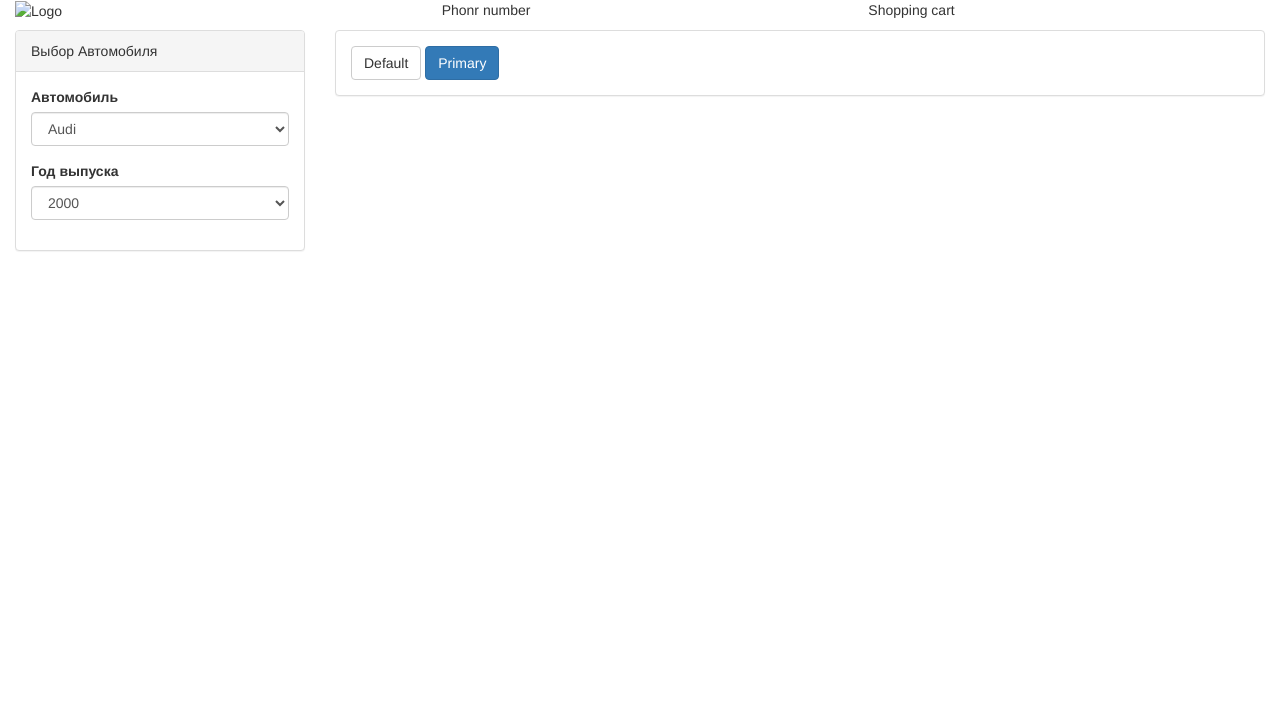
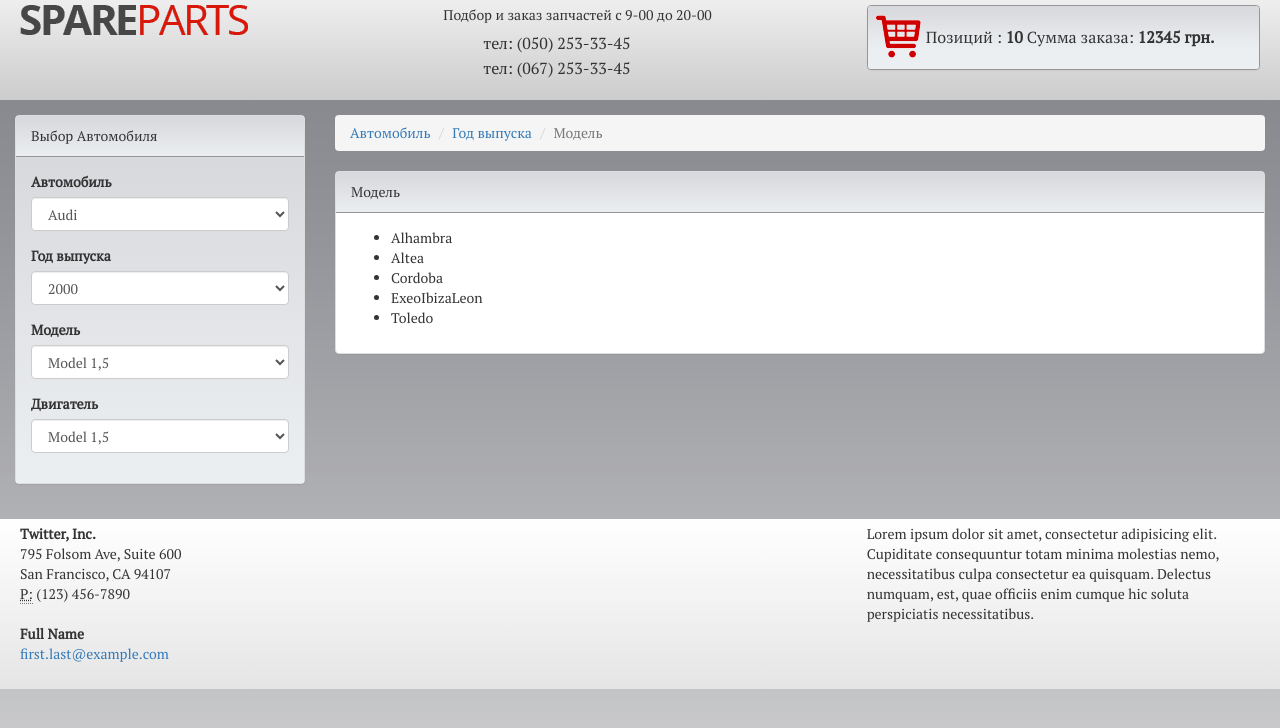
Before and after one commit to AlexChab/carpart_view, a plain HTML site: page index.html in a window 1280 px wide. Drawn offline with nearby package versions, Linux system fonts and the light colour scheme.

Commit message:
150716-work-1549

```diff
--- a/css/main.css
+++ b/css/main.css
@@ -0,0 +1,75 @@
+body{
+	background: #fff url(../image/bg.gif) repeat-x;
+	/*font-family:  Geneva, Arial, Helvetica, sans-serif !important;*/
+	/*font-family: Georgia, 'Times New Roman', Times, serif !important;*/
+	/*font-family: PT Sans ,sans-serif !important;		*/
+	font-family: 'PT Serif', serif !important;
+}
+.head{
+	background: #eeeeee; /* Old browsers */
+	background: -moz-linear-gradient(top,  #eeeeee 0%, #cccccc 100%); /* FF3.6-15 */
+	background: -webkit-linear-gradient(top,  #eeeeee 0%,#cccccc 100%); /* Chrome10-25,Safari5.1-6 */
+	background: linear-gradient(to bottom,  #eeeeee 0%,#cccccc 100%); /* W3C, IE10+, FF16+, Chrome26+, Opera12+, Safari7+ */
+	filter: progid:DXImageTransform.Microsoft.gradient( startColorstr='#eeeeee', endColorstr='#cccccc',GradientType=0 ); /* IE6-9 */
+	height: auto;
+	padding: 5px;
+	margin-bottom: 15px;
+}
+.footer{
+
+/* Permalink - use to edit and share this gradient: http://colorzilla.com/gradient-editor/#ffffff+0,e5e5e5+100;White+3D */
+background: #ffffff; /* Old browsers */
+background: -moz-linear-gradient(top,  #ffffff 0%, #e5e5e5 100%); /* FF3.6-15 */
+background: -webkit-linear-gradient(top,  #ffffff 0%,#e5e5e5 100%); /* Chrome10-25,Safari5.1-6 */
+background: linear-gradient(to bottom,  #ffffff 0%,#e5e5e5 100%); /* W3C, IE10+, FF16+, Chrome26+, Opera12+, Safari7+ */
+filter: progid:DXImageTransform.Microsoft.gradient( startColorstr='#ffffff', endColorstr='#e5e5e5',GradientType=0 ); /* IE6-9 */
+
+ 	height: auto;
+	padding: 5px;
+	margin-top: 15px;
+}
+.panel-default-wrap{
+	border: 1px solid #969696 !important;
+	border-radius: 4px;
+}
+.panel-heading-wrap{
+	background: #ECEFF1 url(../image/bg_title.gif) repeat-x;
+  border-bottom: solid 1px #969696 !important;
+  padding: 10px;
+}
+.panel-body-wrap{
+	background:	-webkit-gradient(linear, left top, left bottom, from(#D8D9DD), to(#ECEFF2));
+  background: -moz-linear-gradient(top, #D8D9DD, #ECEFF2);
+  background: -o-linear-gradient(top, #D8D9DD, #ECEFF2);
+  background: -ms-linear-gradient(top, #D8D9DD, #ECEFF2);
+}
+.panel-body-cart{
+	background: #ECEFF1 url(../image/bg_title.gif) repeat-x;
+	border-radius: 4px;
+	padding: 1px;
+	height: auto;
+	padding: 5px !important;
+}
+.panel-body-cart p{
+	display: block;
+	font-size: 16px;
+	margin: 15px;
+}
+.panel-shopcart{
+	float: left;
+  background: url(../image/shopcart.png) no-repeat;
+  width: 53px;
+  height: 51px;
+}
+.head-phone{
+	display: block;
+	height: 25px;
+	font-size: 16px;
+	line-height: 16px;
+
+}
+.head-phone a{
+
+  width: 25px;
+  height: 25px;
+}
--- a/index.html
+++ b/index.html
@@ -4,28 +4,39 @@
 	<meta charset="UTF-8">
 	<title>Магазин Автозапчастей</title>
 	<style type="text/css"></style>
+	<link rel="stylesheet" href="/css/main.css">
 	<script src="https://ajax.googleapis.com/ajax/libs/jquery/2.1.3/jquery.min.js"></script>
 	<link rel="stylesheet" href="//netdna.bootstrapcdn.com/bootstrap/3.3.2/css/bootstrap.min.css">
 	<script src="//netdna.bootstrapcdn.com/bootstrap/3.3.2/js/bootstrap.min.js"></script>
+	<link href='https://fonts.googleapis.com/css?family=PT+Serif&subset=latin,cyrillic' rel='stylesheet' type='text/css'>
 </head>
 <body>
-<div class="container-fluid">
-		<div class="row">
+	<div class="container-fluid">
+		<div class="head row">
 			<div class="col-md-4 hidden-xs hidden-sm">
-			<img src="" alt="Logo">
+				<img src="/image/logo.gif" alt="Logo">
 			</div>
 			<div class="col-md-4 col-sm-6">
-				<p>Phonr number</p>
+				<p>Подбор и заказ запчастей с 9-00 до 20-00</p>
+				<ul>
+					<li class="head-phone"> <a href=""></a>тел: (050) 253-33-45 </li>
+					<li class="head-phone"> <a href=""></a>тел: (067) 253-33-45 </li>
+				</ul>
 			</div>
 			<div class="col-md-4 col-sm-6">
-			<p> Shopping cart</p>
+				<div class="panel panel-default-wrap">
+					<div class="panel-body panel-body-cart">
+						<a href="#" class="panel-shopcart"></a>
+						<p> Позиций : <b>10</b> Cумма заказа: <b>12345 грн.</b></p>
+					</div>
+				</div>
 			</div>
 		</div>
 		<div class="row">
 			<div class="col-md-3">
-				<div class="panel panel-default">
-					<div class="panel-heading">Выбор Автомобиля</div>
-					<div class="panel-body">
+				<div class="panel panel-default panel-wrap">
+					<div class="panel-heading panel-heading-wrap">Выбор Автомобиля</div>
+					<div class="panel-body panel-body-wrap">
 						<div class="form-group">
 							<label for="selectCarBrand">Автомобиль</label>
 							<select id="selectCarBrand" class="form-control">
@@ -40,19 +51,73 @@
 								<option>2001</option>
 							</select>
 						</div>
+						<div class="form-group">
+							<label for="selectCarYearMan">Модель</label>
+							<select id="selectCarYearMan" class="form-control">
+								<option>Model 1,5</option>
+								<option>Model 1,6</option>
+							</select>
+						</div>
+						<div class="form-group">
+							<label for="selectCarYearMan">Двигатель</label>
+							<select id="selectCarYearMan" class="form-control">
+								<option>Model 1,5</option>
+								<option>Model 1,6</option>
+							</select>
+						</div>
 					</div>
 				</div>
 			</div>
 			<div class="col-md-9">
+				<ol class="breadcrumb">
+					<li><a href="#">Автомобиль</a></li>
+					<li><a href="#">Год выпуска</a></li>
+					<li class="active">Модель</li>
+				</ol>
 				<div class="panel panel-default">
+					<div class="panel-heading panel-heading-wrap">
+						Модель
+					</div>
+
 					<div class="panel-body">
+						<ul>
+							<li>Alhambra</li>
+							<li>Altea</li>
+							<li>Cordoba</li>
+							<li>ExeoIbizaLeon</li>
+							<li>Toledo</li>
 
-						<button type="button" class="btn btn-default">Default</button>
-						<button type="button" class="btn btn-primary">Primary</button>
+						</ul>
+
+
 					</div>
 				</div>
 			</div>
 		</div>
-</div>
+		<div class="footer row">
+			<div class="col-md-4">
+				<address>
+					<strong>Twitter, Inc.</strong><br>
+					795 Folsom Ave, Suite 600<br>
+					San Francisco, CA 94107<br>
+					<abbr title="Phone">P:</abbr> (123) 456-7890
+				</address>
+
+				<address>
+					<strong>Full Name</strong><br>
+					<a href="mailto:#">first.last@example.com</a>
+				</address>
+
+			</div>
+			<div class="col-md-4">
+
+			</div>
+			<div class="col-md-4">
+
+				<p> Lorem ipsum dolor sit amet, consectetur adipisicing elit. Cupiditate consequuntur totam minima molestias nemo, necessitatibus culpa consectetur ea quisquam. Delectus numquam, est, quae officiis enim cumque hic soluta perspiciatis necessitatibus.</p>
+			</div>
+
+		</div>
+	</div>
 </body>
 </html>
```
Also changed, not shown: image/bg.gif (added), image/bg_title.gif (added), image/head_row.gif (added), image/head_row1.gif (added), image/logo.gif (added), image/phone.png (added), image/shake-it-mobile-phone-icon-94492.png (added), image/shopcart.png (added), image/shopcart_original.png (added).
